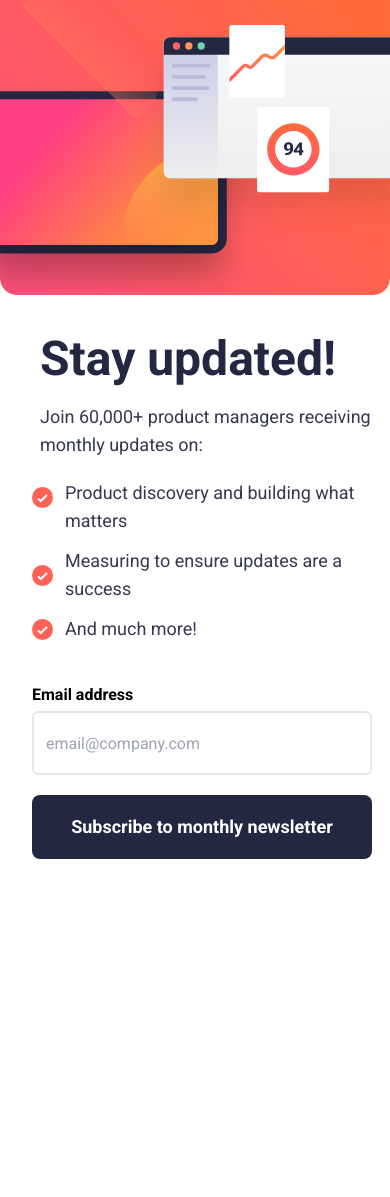
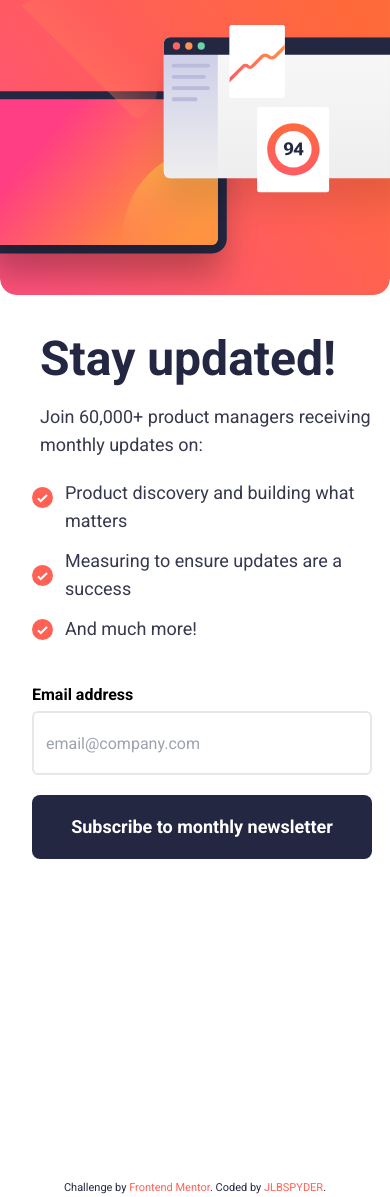
Before and after one commit to Jlbspyder/Sign-up-page, a React (Vite) app: page / in a window 390 px wide. Before the commit the page ends 940 px from the top, so only its background shows below. Built offline with nearby package versions, Linux system fonts and the light colour scheme.

Commit message:
Update index.css

```diff
--- a/src/index.css
+++ b/src/index.css
@@ -52,6 +52,6 @@ p {
  }
  .attribution {
   color: var(--DarkSlateGrey);
-  display: none;
+  margin-top: 250px;
 }
 }
```
